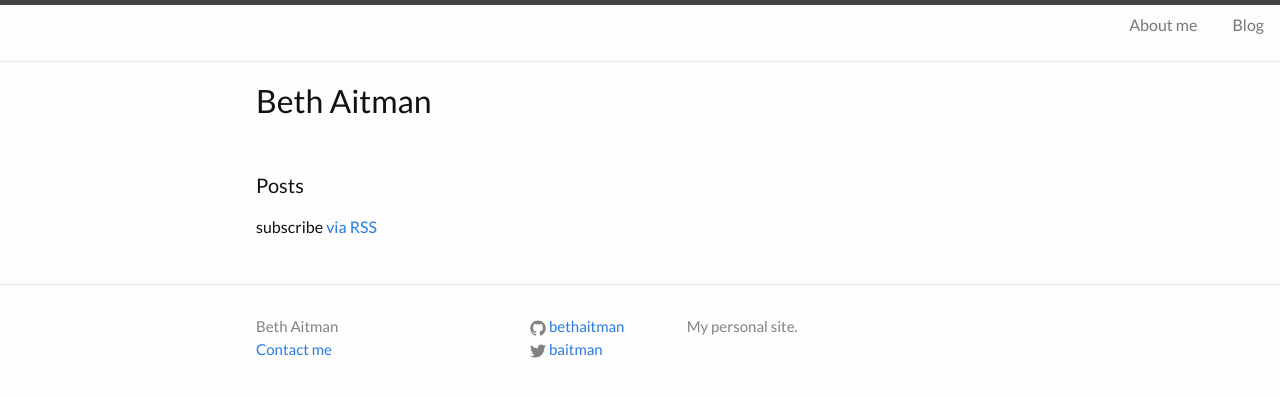
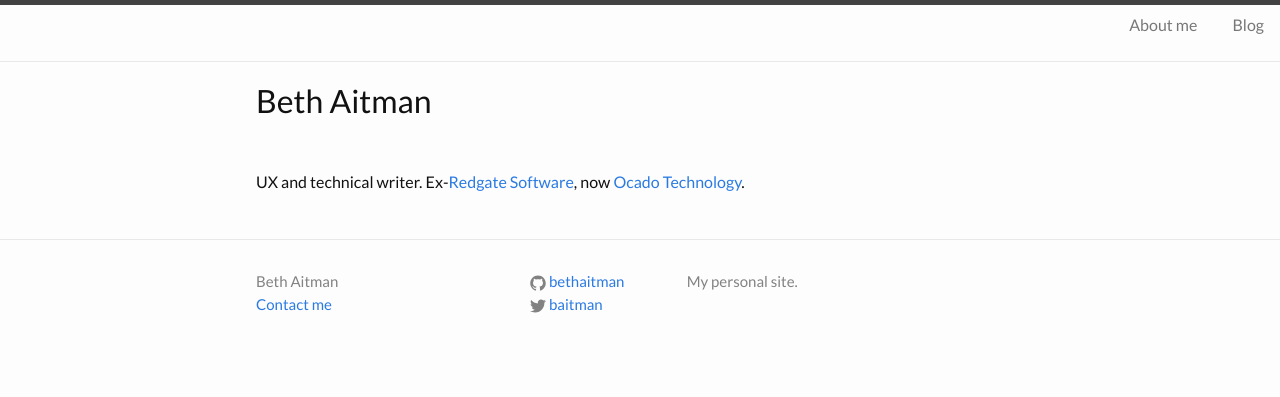
Before and after one commit to bethaitman/bethaitman.github.io, a Jekyll site: the page built from index.html, in a window 1280 px wide. Shown: the top 397 px of the page. Built offline with Jekyll 4.4.1, drawn with Linux system fonts in a browser that asks for light colours.

Commit message:
Simplify homepage

```diff
--- a/index.html
+++ b/index.html
@@ -4,7 +4,9 @@ layout: default
 
 <div class="home">
 
-  <h1 class="page-heading">Posts</h1>
+<p>UX and technical writer. Ex-<a href="http://www.red-gate.com/">Redgate Software</a>, now <a href="http://www.ocadotechnology.com/">Ocado Technology</a>.</p>
+
+<!--   <h1 class="page-heading">Posts</h1>
 
   <ul class="post-list">
     {% for post in site.posts %}
@@ -18,6 +20,6 @@ layout: default
     {% endfor %}
   </ul>
 
-  <p class="rss-subscribe">subscribe <a href="{{ "/feed.xml" | prepend: site.baseurl }}">via RSS</a></p>
+  <p class="rss-subscribe">subscribe <a href="{{ "/feed.xml" | prepend: site.baseurl }}">via RSS</a></p> -->
 
 </div>
```
